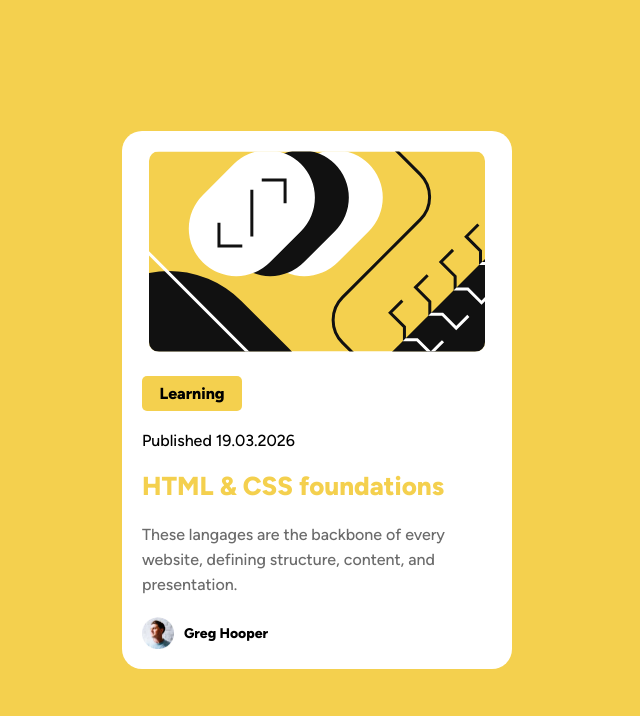
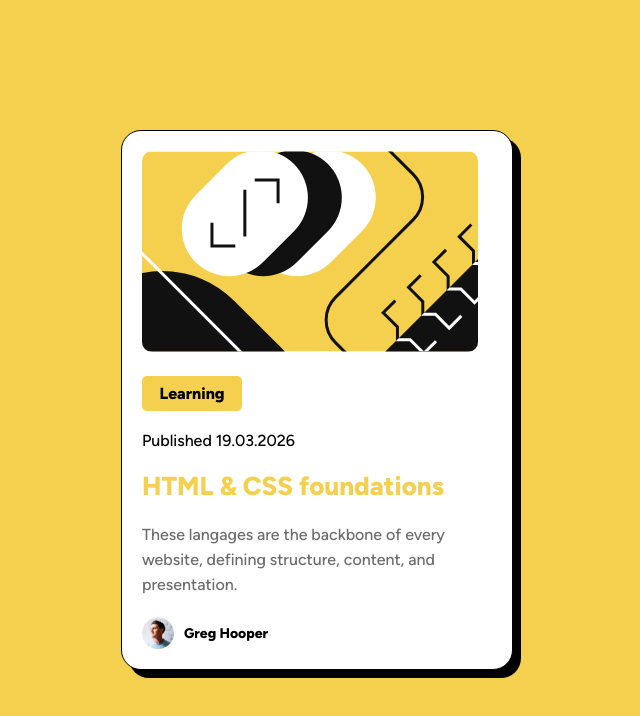
Before and after one commit to ltaverni/frontend-mentor_blog-preview, a React (Vite) app: page / in a window 1280 px wide. Shown: the top 716 px of the page, without its empty margins (323-963 px from the left). Built offline with nearby package versions, Linux system fonts and the light colour scheme.

Commit message:
add card border + card shadow + enlarge image

```diff
--- a/src/App.css
+++ b/src/App.css
@@ -37,11 +37,15 @@ html,
     background-color: hsl(0, 0%, 100%);
     width: 350px;
     padding: 20px;
+    border: solid black 1px;
     border-radius: 20px;
+    box-shadow: 8px 8px;
 }
 
 .image {
     align-self: center;
+    width: 100%;
+    height: auto;
 }
 
 .image img {
```
